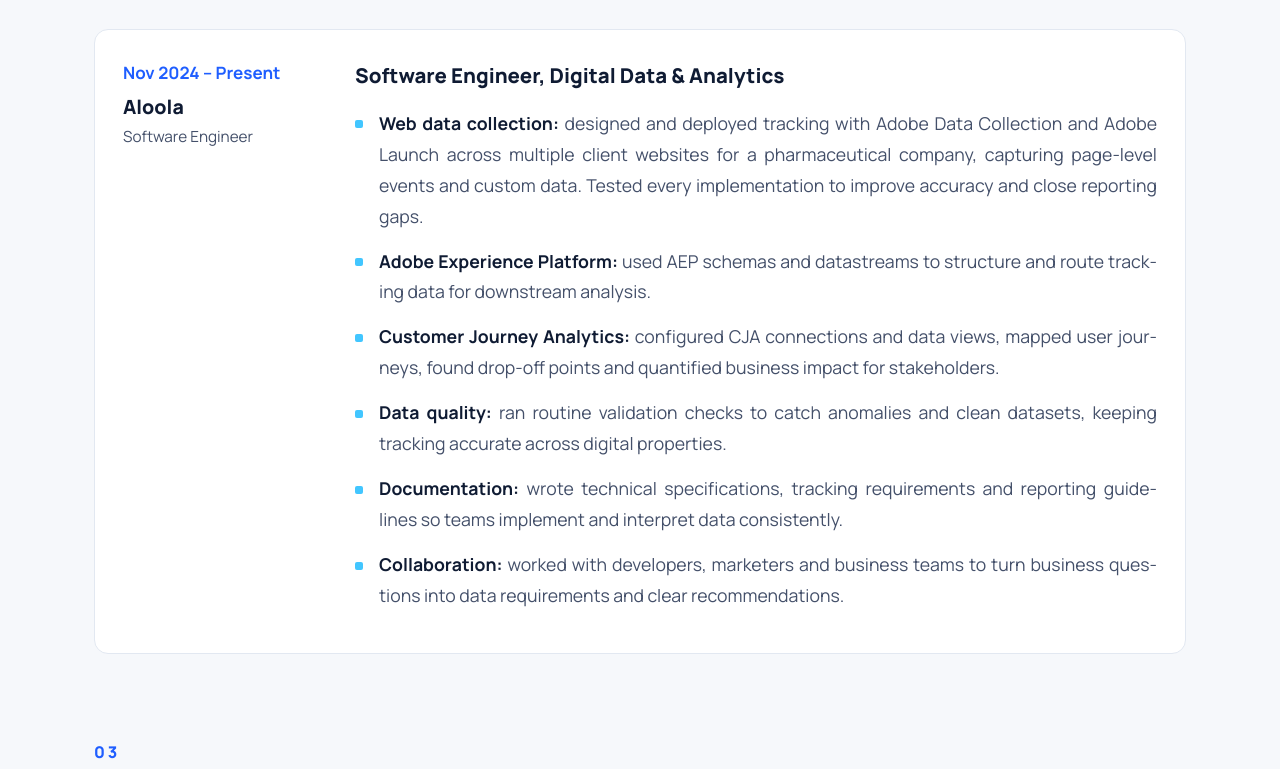
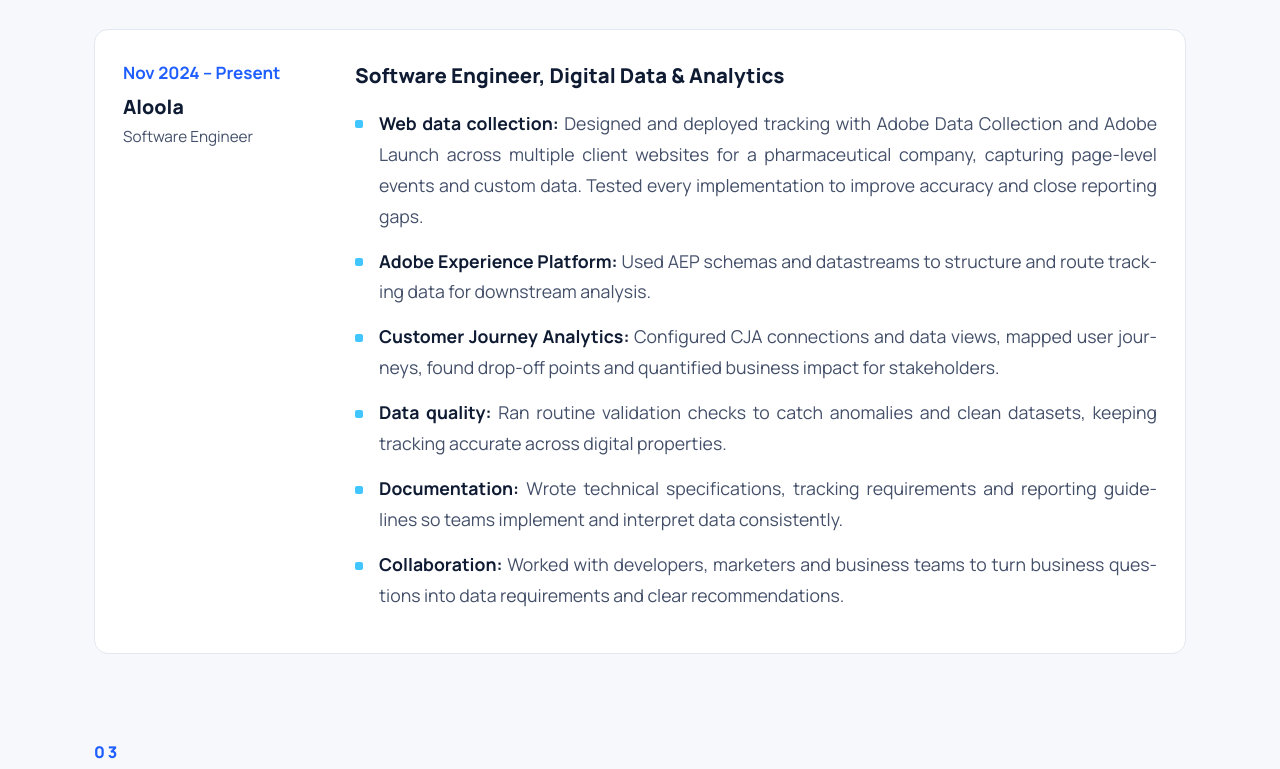
Before and after one commit to anurag-gupta66/portfolio, a plain HTML site: page index.html in a window 1280 px wide. Shown: the part 1689-2458 px from the top of the page. Drawn offline with Linux system fonts and the light colour scheme.

Commit message:
minor changes

```diff
--- a/index.html
+++ b/index.html
@@ -62,7 +62,8 @@ nav ul a:hover{color:#fff}
 .stats .wrap{display:grid;grid-template-columns:repeat(4,1fr);gap:16px}
 .stat{background:var(--card);border:1px solid var(--line);border-radius:var(--r);padding:20px 22px;box-shadow:0 10px 30px rgba(12,26,51,.08)}
 .stat b{display:block;color:var(--ink);font-size:1.3rem;font-weight:800;letter-spacing:-.02em}
-.stat span{font-size:.95rem}
+.stat>span{font-size:.95rem}
+.stat b span{font:inherit;color:inherit}
 /* sections */
 section{padding:84px 0 0}
 .sh{margin-bottom:32px}
@@ -212,12 +213,12 @@ footer{background:#08122a;color:#7f93b8;text-align:center;padding:22px;font-size
     <div>
       <h3>Software Engineer, Digital Data &amp; Analytics</h3>
       <ul>
-        <li class="rv"><strong>Web data collection:</strong> designed and deployed tracking with Adobe Data Collection and Adobe Launch across multiple client websites for a pharmaceutical company, capturing page-level events and custom data. Tested every implementation to improve accuracy and close reporting gaps.</li>
-        <li class="rv"><strong>Adobe Experience Platform:</strong> used AEP schemas and datastreams to structure and route tracking data for downstream analysis.</li>
-        <li class="rv"><strong>Customer Journey Analytics:</strong> configured CJA connections and data views, mapped user journeys, found drop-off points and quantified business impact for stakeholders.</li>
-        <li class="rv"><strong>Data quality:</strong> ran routine validation checks to catch anomalies and clean datasets, keeping tracking accurate across digital properties.</li>
-        <li class="rv"><strong>Documentation:</strong> wrote technical specifications, tracking requirements and reporting guidelines so teams implement and interpret data consistently.</li>
-        <li class="rv"><strong>Collaboration:</strong> worked with developers, marketers and business teams to turn business questions into data requirements and clear recommendations.</li>
+        <li class="rv"><strong>Web data collection:</strong> Designed and deployed tracking with Adobe Data Collection and Adobe Launch across multiple client websites for a pharmaceutical company, capturing page-level events and custom data. Tested every implementation to improve accuracy and close reporting gaps.</li>
+        <li class="rv"><strong>Adobe Experience Platform:</strong> Used AEP schemas and datastreams to structure and route tracking data for downstream analysis.</li>
+        <li class="rv"><strong>Customer Journey Analytics:</strong> Configured CJA connections and data views, mapped user journeys, found drop-off points and quantified business impact for stakeholders.</li>
+        <li class="rv"><strong>Data quality:</strong> Ran routine validation checks to catch anomalies and clean datasets, keeping tracking accurate across digital properties.</li>
+        <li class="rv"><strong>Documentation:</strong> Wrote technical specifications, tracking requirements and reporting guidelines so teams implement and interpret data consistently.</li>
+        <li class="rv"><strong>Collaboration:</strong> Worked with developers, marketers and business teams to turn business questions into data requirements and clear recommendations.</li>
       </ul>
     </div>
   </div>
```
